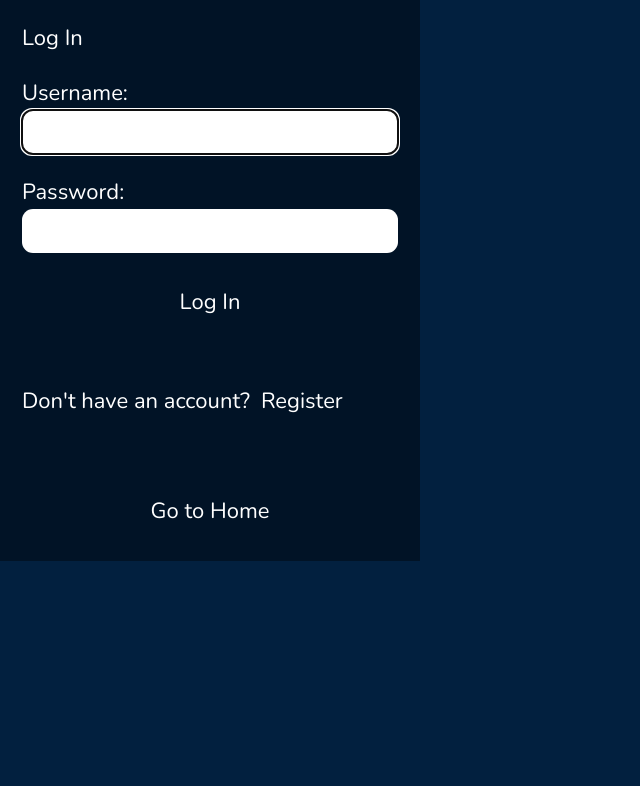
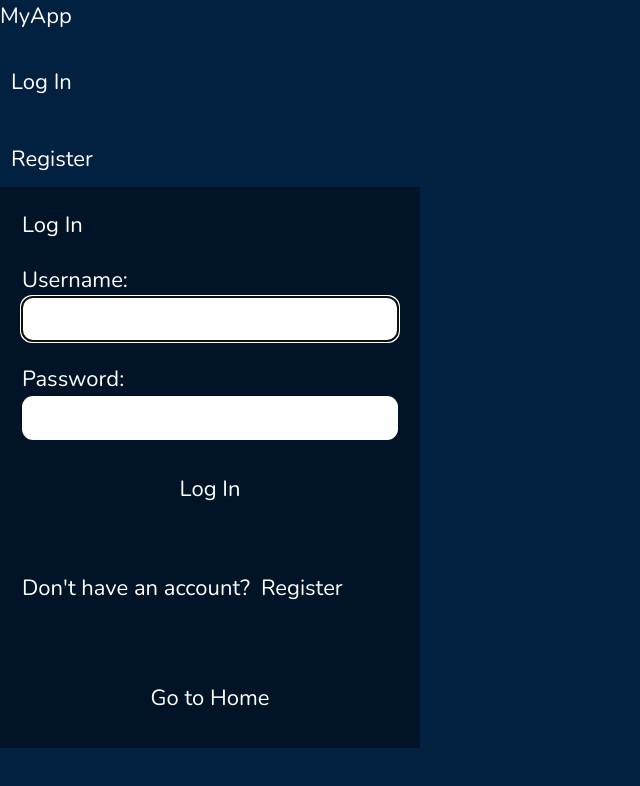
Before and after one commit to le6426/CastOff, a React (Vite) app in the folder client/: page /login in a window 1280 px wide. Shown: the top 786 px of the page, without its empty margins (0-640 px from the left). Built offline with nearby package versions, Linux system fonts and the light colour scheme; no server answers.

Commit message:
implemented basic header and rerouted main.tsx using path childrens. Next step is to implement log out

```diff
--- a/client/src/Login.tsx
+++ b/client/src/Login.tsx
@@ -40,7 +40,8 @@ const Login = () => {
       // console.log("Response:", response);
 
       if (response.ok) {
-        navigate("/");
+        // navigate("/");
+        window.location.href = "/";
       } else {
         const responseDetails = await response.json();
         setErrMsg(responseDetails.detail);
--- /dev/null
+++ b/client/src/components/Navbar.tsx
@@ -0,0 +1,58 @@
+// Navbar.tsx
+
+import { useRef, useState, useEffect } from "react";
+import { Link, useNavigate } from "react-router-dom";
+
+const Navbar = () => {
+  const [loggedIn, setLoggedIn] = useState(false);
+  const [currentUser, setCurrentUser] = useState(null);
+  const apiBaseUrl = import.meta.env.VITE_API_BASE_URL;
+
+  useEffect(() => {
+    const checkSession = async () => {
+      const response = await fetch(`${apiBaseUrl}/get_session`, {
+        credentials: "include",
+      });
+
+      if (response.ok) {
+        const data = await response.json();
+        setCurrentUser(data.session_user);
+        console.log("1", currentUser); // for dev
+        setLoggedIn(true);
+      } else {
+        console.log("No response from server"); // for dev
+      }
+    };
+    checkSession();
+  }, []);
+
+  return (
+    <nav className="bg-slate-800">
+      <div className="nav-brand">MyApp</div>
+      <ul className="nav-menu">
+        <li>
+          {loggedIn ? (
+            <a>Logged in as: {currentUser}</a>
+          ) : (
+            <button>
+              <Link to="/login">Log In</Link>
+            </button>
+          )}
+        </li>
+        <li>
+          {loggedIn ? (
+            <button>
+              <Link to="/">Log Out</Link>
+            </button>
+          ) : (
+            <button>
+              <Link to="/register">Register</Link>
+            </button>
+          )}
+        </li>
+      </ul>
+    </nav>
+  );
+};
+
+export default Navbar;
--- a/client/src/main.tsx
+++ b/client/src/main.tsx
@@ -5,11 +5,16 @@ import App from "./App.tsx";
 import Register from "./Register.tsx";
 import Login from "./Login.tsx";
 import NotFoundPage from "./NotFoundPage.tsx";
-import { createBrowserRouter, RouterProvider } from "react-router-dom";
+import { createBrowserRouter, RouterProvider, Outlet } from "react-router-dom";
+import Nav from "./components/Navbar.tsx";
 
 const router = createBrowserRouter([
   {
     path: "/",
+    element: <LayoutComponent />,
+    children: [
+      {
+        index: true,
         element: <App />,
       },
       {
@@ -20,12 +25,28 @@ const router = createBrowserRouter([
         path: "/login",
         element: <Login />,
       },
+    ],
+  },
   {
     path: "*",
     element: <NotFoundPage />,
   },
 ]);
 
+function LayoutComponent() {
+  return (
+    <div>
+      <header>
+        <Nav />
+      </header>
+      <main>
+        <Outlet />
+      </main>
+      <footer></footer>
+    </div>
+  );
+}
+
 createRoot(document.getElementById("root")!).render(
   <StrictMode>
     <RouterProvider router={router} />
```
Also changed, not shown: 1 other file (tests, documents, lock files or other folders). Lines whose indentation alone changed are shown as unchanged.
